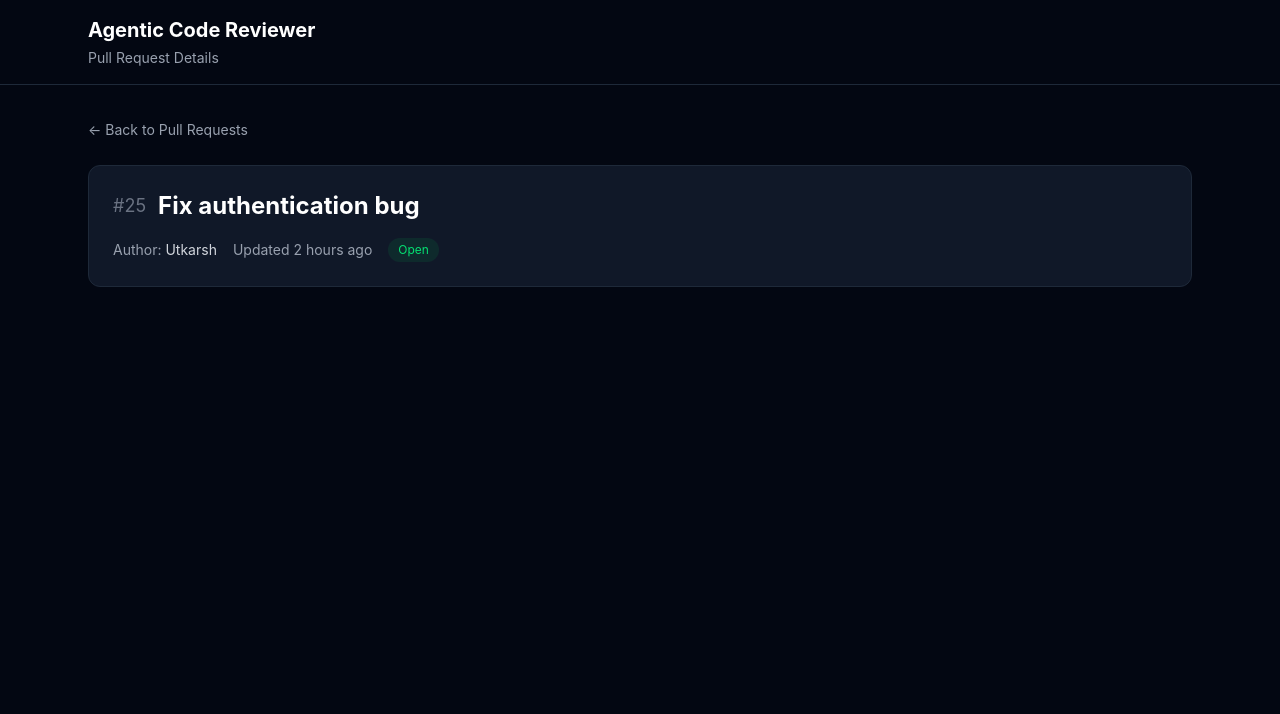
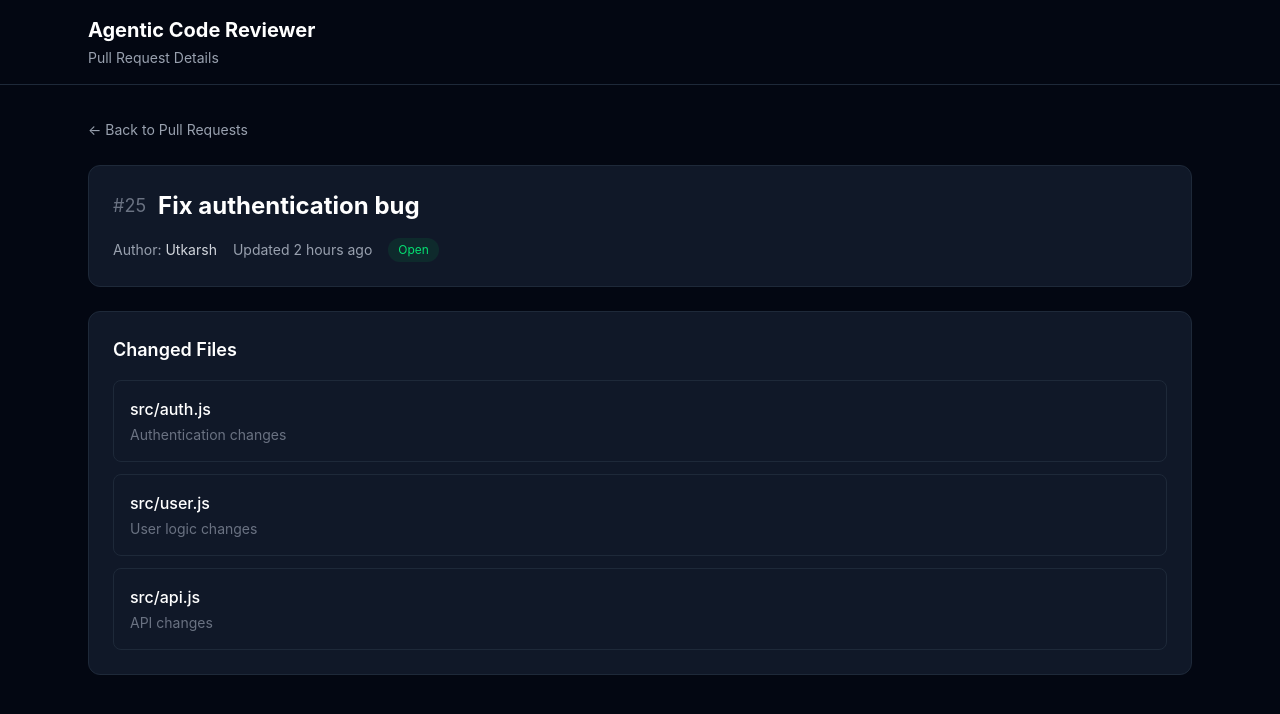
Before and after one commit to utkarsh191/agentic-code-reviewer, a React (Vite) app in the folder client/: page / in a window 1280 px wide. Shown: the top 714 px of the page. Built offline with nearby package versions, Linux system fonts and the light colour scheme.

Commit message:
feat: add changed files section

```diff
--- a/client/src/pages/PullRequestDetails.tsx
+++ b/client/src/pages/PullRequestDetails.tsx
@@ -28,6 +28,7 @@ const PullRequestDetails = ({
           ← Back to Pull Requests
         </button>
 
+        {/* PR Information */}
         <div className="mt-6 border border-gray-800 bg-gray-900 rounded-xl p-6">
           <div className="flex items-center gap-3">
             <span className="text-gray-500 text-lg">
@@ -56,6 +57,45 @@ const PullRequestDetails = ({
             </span>
           </div>
         </div>
+
+        {/* Changed Files */}
+        <div className="mt-6 border border-gray-800 bg-gray-900 rounded-xl p-6">
+          <h3 className="text-lg font-semibold">
+            Changed Files
+          </h3>
+
+          <div className="mt-4 space-y-3">
+            <div className="border border-gray-800 rounded-lg p-4">
+              <p className="font-medium">
+                src/auth.js
+              </p>
+
+              <p className="text-sm text-gray-500 mt-1">
+                Authentication changes
+              </p>
+            </div>
+
+            <div className="border border-gray-800 rounded-lg p-4">
+              <p className="font-medium">
+                src/user.js
+              </p>
+
+              <p className="text-sm text-gray-500 mt-1">
+                User logic changes
+              </p>
+            </div>
+
+            <div className="border border-gray-800 rounded-lg p-4">
+              <p className="font-medium">
+                src/api.js
+              </p>
+
+              <p className="text-sm text-gray-500 mt-1">
+                API changes
+              </p>
+            </div>
+          </div>
+        </div>
       </main>
     </div>
   );
```
